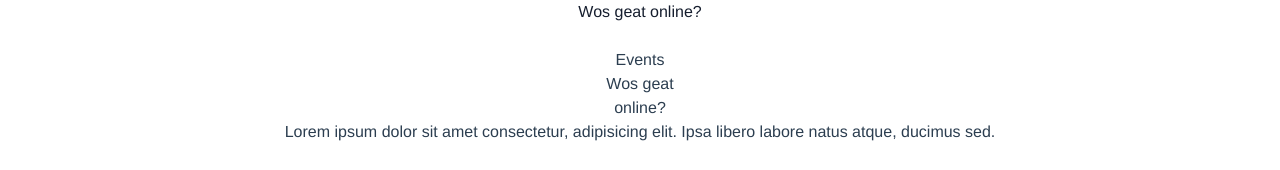
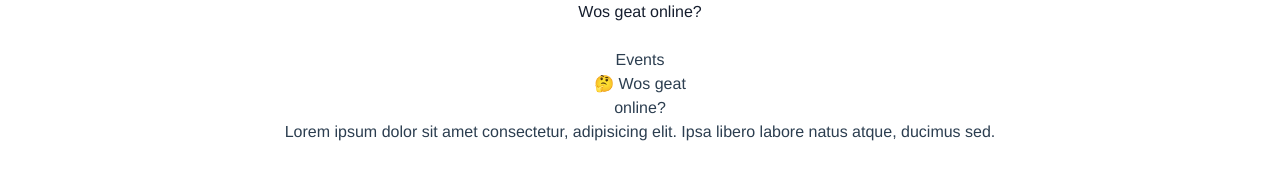
Before and after one commit to wosgeat-online/portal-ui, a Vue app: page / in a window 1280 px wide. Shown: the top 170 px of the page. Built offline with nearby package versions, Linux system fonts and the light colour scheme; no server answers; a web font is replaced by a local one; what @tailwindcss/ui would draw is missing.

Commit message:
Add emoji to title

```diff
--- a/src/components/Header.vue
+++ b/src/components/Header.vue
@@ -4,7 +4,7 @@
       <div class="text-center">
         <h2
           class="text-4xl tracking-tight leading-10 font-extrabold text-gray-900 sm:text-5xl sm:leading-none md:text-6xl">
-          Wos geat
+          🤔 Wos geat
           <br class="xl:hidden"/>
           <span class="text-indigo-600">online?</span>
         </h2>
```
